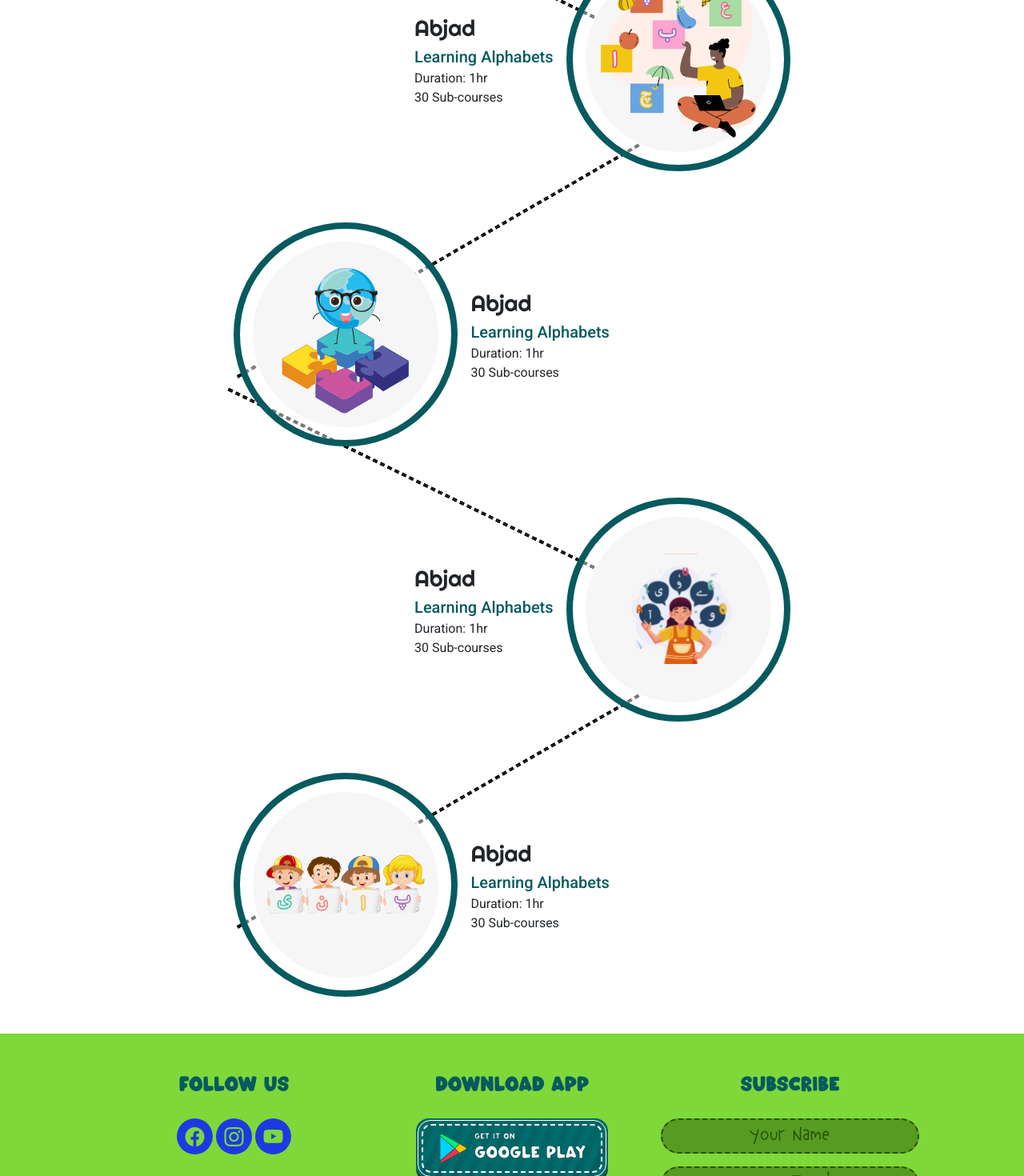
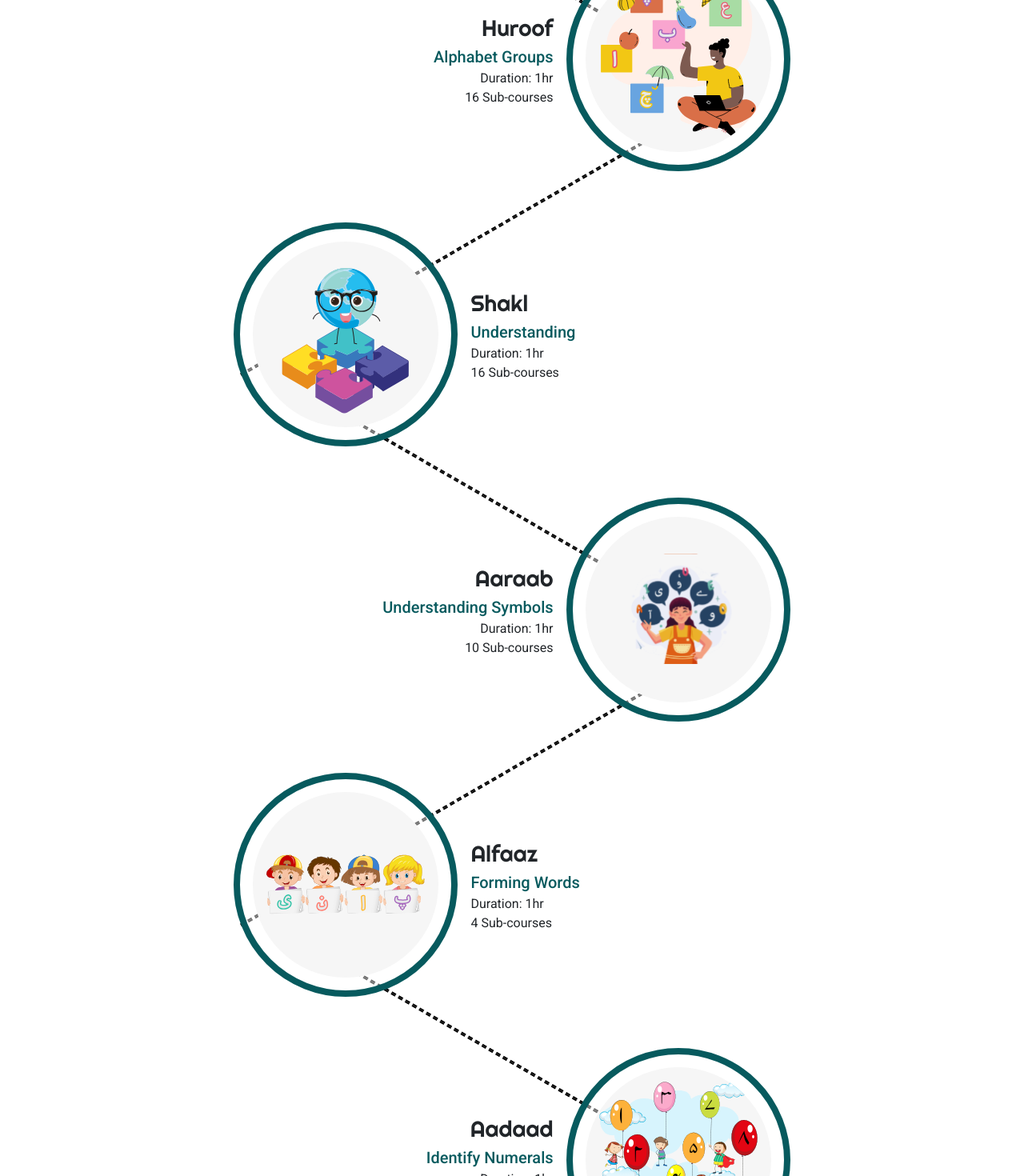
Before and after one commit to Hibbanur-Rahman/humzabaan-vercel, a React (Vite) app: page /curriculum in a window 1280 px wide. Shown: the part 780-2250 px from the top of the page at 80% size. Built offline with nearby package versions, Linux system fonts and the light colour scheme.

Commit message:
adding the curriculum

```diff
--- a/src/App.jsx
+++ b/src/App.jsx
@@ -15,6 +15,7 @@ import PrivacyPolicy from "./views/privacyPolicy";
 import CommunityGuidelines from "./views/communityGuidlines";
 import ManageYourData from "./views/manageYourData";
 import Curriculum from "./views/curriculum";
+import Features from "./views/features";
 
 function App() {
   AOS.init();
@@ -23,6 +24,7 @@ function App() {
       <Routes>
         <Route exact path="/" element={<Home />} />
         <Route exact path="/curriculum" element={<Curriculum />} />
+        <Route exact path="/features" element={<Features />} />
         <Route exact path="/login" element={<Login />} />
         <Route exact path="/privacy-policy" element={<PrivacyPolicy />} />
         <Route
--- a/src/assets/styles/main.scss
+++ b/src/assets/styles/main.scss
@@ -798,6 +798,8 @@ body {
     }
     .circle-wrapper{
         margin-top: 60px !important;
+        position: relative;
+        z-index: 4;
     }
 
     .circle-item {
@@ -822,15 +824,17 @@ body {
     }
     .line-connection{
         border: 2px dashed #000;
-        width: 700px;
-        transform: rotate(26deg);
+        width: 690px;
+        transform: rotate(30deg);
         position: relative;
         top: 80px;
-        left: -40px;
+        left: 0px;
+        position: relative;
+        z-index: 0;
     }
     .line-connection-right{
         border: 2px dashed #000;
-        width: 700px;
+        width: 690px;
         transform: rotate(-30deg);
         position: relative;
         top: 80px;
--- a/src/views/curriculum.jsx
+++ b/src/views/curriculum.jsx
@@ -13,7 +13,134 @@ import courseImg8 from "../assets/images/curriculum-img-8.svg";
 import courseImg9 from "../assets/images/curriculum-img-9.svg";
 import courseImg10 from "../assets/images/curriculum-img-10.svg";
 import courseImg11 from "../assets/images/curriculum-img-11.svg";
+import Aos from "aos";
+// Course data array
+const courseData = [
+  {
+    img: courseImg1,
+    title: "Abjad",
+    subtitle: "Learning Alphabets",
+    duration: "1hr",
+    subCourses: "38 Sub-courses",
+  },
+  {
+    img: courseImg2,
+    title: "Huroof",
+    subtitle: "Alphabet Groups",
+    duration: "1hr",
+    subCourses: "16 Sub-courses",
+  },
+  {
+    img: courseImg3,
+    title: "Shakl",
+    subtitle: "Understanding",
+    duration: "1hr",
+    subCourses: "16 Sub-courses",
+  },
+  {
+    img: courseImg4,
+    title: "Aaraab",
+    subtitle: "Understanding Symbols",
+    duration: "1hr",
+    subCourses: "10 Sub-courses",
+  },
+  {
+    img: courseImg5,
+    title: "Alfaaz",
+    subtitle: "Forming Words",
+    duration: "1hr",
+    subCourses: "4 Sub-courses",
+  },
+  {
+    img: courseImg6,
+    title: "Aadaad",
+    subtitle: "Identify Numerals",
+    duration: "1hr",
+    subCourses: "10 Sub-courses",
+  },
+  {
+    img: courseImg7,
+    title: "Hum Log",
+    subtitle: "About Us",
+    duration: "1hr",
+    subCourses: "5 Sub-courses",
+  },
+  {
+    img: courseImg8,
+    title: "Zamaan O Makaan",
+    subtitle: "Time and Place",
+    duration: "1hr",
+    subCourses: "5 Sub-courses",
+  },
+  {
+    img: courseImg9,
+    title: "Jazbaat O Harkaat",
+    subtitle: "Feelings & Actions",
+    duration: "1hr",
+    subCourses: "4 Sub-courses",
+  },
+  {
+    img: courseImg10,
+    title: "Qurb O Janvaar",
+    subtitle: "Around Us",
+    duration: "1hr",
+    subCourses: "5 Sub-courses",
+  },
+  {
+    img: courseImg11,
+    title: "Roz Marra",
+    subtitle: "Social Habits",
+    duration: "1hr",
+    subCourses: "6 Sub-courses",
+  },
+  // Add more courses here...
+];
+
+// Reusable CourseItem Component
+const CourseItem = ({
+  img,
+  title,
+  subtitle,
+  duration,
+  subCourses,
+  alignRight,
+}) => (
+  <div
+    className={`circle-wrapper d-flex justify-content-${
+      alignRight ? "end" : "start"
+    } w-100 align-items-center`}
+    data-aos={alignRight?'fade-left':'fade-right'}
+  >
+    <div className="d-flex gap-3 align-items-center">
+      {!alignRight && (
+        <div className="circle-item p-3 d-flex align-items-center justify-content-center">
+          <div className="inner-circle p-3 overflow-hidden">
+            <img src={img} alt={title} />
+          </div>
+        </div>
+      )}
+      <div>
+        <p className={`righteous-regular m-0 p-0 fs-3 ${alignRight?'text-end':''}`}>{title}</p>
+        <p className={`roboto-medium m-0 p-0 fs-5 chapter-name-para-2  ${alignRight?'text-end':''}`}>
+          {subtitle}
+        </p>
+        <p className={`roboto-regular m-0 p-0  ${alignRight?'text-end':''}`}>Duration: {duration}</p>
+        <p className={`roboto-regular m-0 p-0  ${alignRight?'text-end':''}`}>{subCourses}</p>
+      </div>
+      {alignRight && (
+        <div className="circle-item p-3 d-flex align-items-center justify-content-center">
+          <div className="inner-circle p-3 overflow-hidden">
+            <img src={img} alt={title} />
+          </div>
+        </div>
+      )}
+    </div>
+  </div>
+);
+
+// Main Curriculum Component
 const Curriculum = () => {
+  Aos.init();
   return (
     <div className="row m-0 p-0 flex-column bg-white align-items-center overflow-x-hidden">
       <Navbar />
@@ -24,101 +151,35 @@ const Curriculum = () => {
         <img
           src={curriculumHeading}
           className="curriculum-heading m-0 p-0 mt-5"
+          alt="Curriculum Heading"
         />
         <p className="curriculum-heading-para col-7 text-center mt-3">
           Explore our catalog for Urdu courses, designed to help beginners learn
           essential vocabulary, grammar, and conversational skills.
         </p>
         <div className="d-flex flex-column justify-content-center align-items-center col-8">
-          <div className="circle-wrapper d-flex justify-content-start w-100">
-            <div className="d-flex gap-3 align-items-center">
-              <div className="circle-item p-3 d-flex align-items-center justify-content-center">
-                <div className="inner-circle p-3">
-                  <img src={courseImg1} alt="" />
-                </div>
-              </div>
-              <div className="">
-                <p className="righteous-regular m-0 p-0 fs-3">Abjad</p>
-                <p className="roboto-medium m-0 p-0 fs-5 chapter-name-para-2">
-                  Learning Alphabets
-                </p>
-                <p className="roboto-regular m-0 p-0">Duration: 1hr</p>
-                <p className="roboto-regular m-0 p-0">30 Sub-courses</p>
-              </div>
-            </div>
-          </div>
-          <div className="line-connection"></div>
-          <div className="circle-wrapper d-flex justify-content-end w-100 ">
-            <div className="d-flex gap-3 align-items-center">
-              <div className="">
-                <p className="righteous-regular m-0 p-0 fs-3">Abjad</p>
-                <p className="roboto-medium m-0 p-0 fs-5 chapter-name-para-2">
-                  Learning Alphabets
-                </p>
-                <p className="roboto-regular m-0 p-0">Duration: 1hr</p>
-                <p className="roboto-regular m-0 p-0">30 Sub-courses</p>
-              </div>
-              <div className="circle-item p-3 d-flex align-items-center justify-content-center">
-                <div className="inner-circle p-3">
-                  <img src={courseImg2} alt="" />
-                </div>
-              </div>
-            </div>
-          </div>
-          <div className="line-connection-right"></div>
-          <div className="circle-wrapper d-flex justify-content-start w-100 ">
-            <div className="d-flex gap-3 align-items-center">
-              <div className="circle-item p-3 d-flex align-items-center justify-content-center">
-                <div className="inner-circle p-3">
-                  <img src={courseImg3} alt="" />
-                </div>
-              </div>
-              <div className="">
-                <p className="righteous-regular m-0 p-0 fs-3">Abjad</p>
-                <p className="roboto-medium m-0 p-0 fs-5 chapter-name-para-2">
-                  Learning Alphabets
-                </p>
-                <p className="roboto-regular m-0 p-0">Duration: 1hr</p>
-                <p className="roboto-regular m-0 p-0">30 Sub-courses</p>
-              </div>
-            </div>
-          </div>
-          <div className="line-connection"></div>
-          <div className="circle-wrapper d-flex justify-content-end w-100 ">
-            <div className="d-flex gap-3 align-items-center">
-              <div className="">
-                <p className="righteous-regular m-0 p-0 fs-3">Abjad</p>
-                <p className="roboto-medium m-0 p-0 fs-5 chapter-name-para-2">
-                  Learning Alphabets
-                </p>
-                <p className="roboto-regular m-0 p-0">Duration: 1hr</p>
-                <p className="roboto-regular m-0 p-0">30 Sub-courses</p>
-              </div>
-              <div className="circle-item p-3 d-flex align-items-center justify-content-center">
-                <div className="inner-circle p-3">
-                  <img src={courseImg4} alt="" />
-                </div>
-              </div>
-            </div>
-          </div>
-          <div className="line-connection-right"></div>
-          <div className="circle-wrapper d-flex justify-content-start w-100 ">
-            <div className="d-flex gap-3 align-items-center">
-              <div className="circle-item p-3 d-flex align-items-center justify-content-center">
-                <div className="inner-circle p-3">
-                  <img src={courseImg5} alt="" />
-                </div>
-              </div>
-              <div className="">
-                <p className="righteous-regular m-0 p-0 fs-3">Abjad</p>
-                <p className="roboto-medium m-0 p-0 fs-5 chapter-name-para-2">
-                  Learning Alphabets
-                </p>
-                <p className="roboto-regular m-0 p-0">Duration: 1hr</p>
-                <p className="roboto-regular m-0 p-0">30 Sub-courses</p>
-              </div>
-            </div>
-          </div>
+          {courseData.map((course, index) => (
+            <React.Fragment key={index}>
+              <CourseItem
+                img={course.img}
+                title={course.title}
+                subtitle={course.subtitle}
+                duration={course.duration}
+                subCourses={course.subCourses}
+                alignRight={index % 2 !== 0}
+              />
+              {index < courseData.length - 1 && (
+                <div
+                  className={
+                    index % 2 === 0
+                      ? "line-connection"
+                      : "line-connection-right"
+                  }
+
+                ></div>
+              )}
+            </React.Fragment>
+          ))}
         </div>
       </div>
       <Footer />
--- a/src/views/features.jsx
+++ b/src/views/features.jsx
@@ -0,0 +1,9 @@
+import React from 'react'
+
+const Features = () => {
+  return (
+    <div>Features</div>
+  )
+}
+
+export default Features
```
Also changed, not shown: vercel.json.
